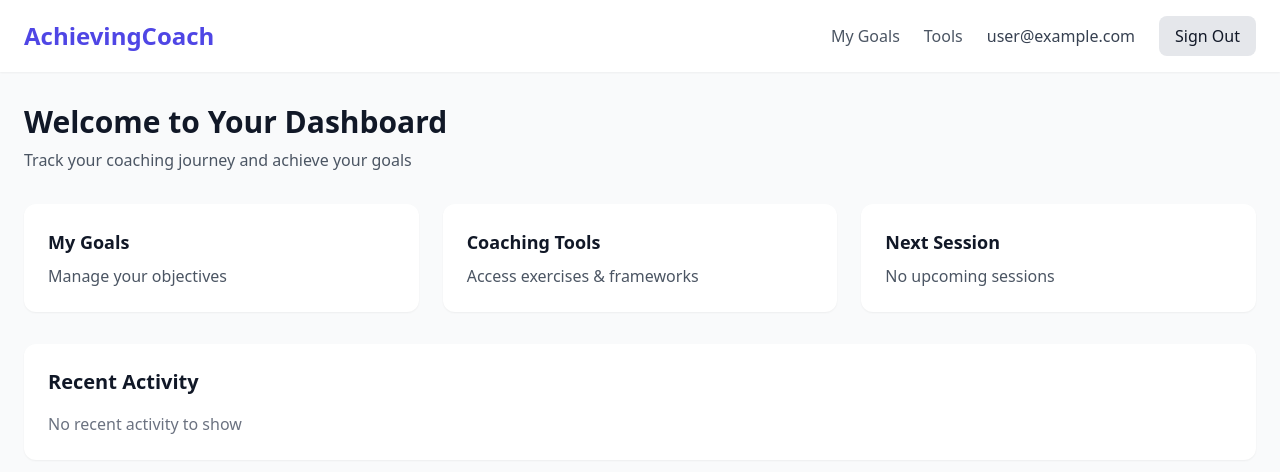
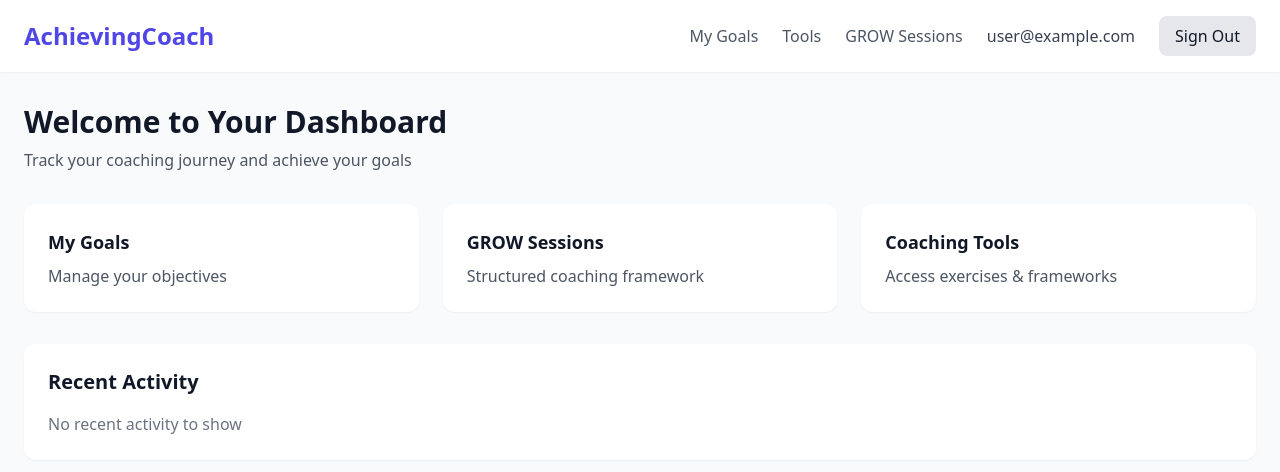
Before and after one commit to eduardoandreslobos-sys/achieving-coach, a Next.js app in the folder frontend/: page /dashboard in a window 1280 px wide. Shown: the top 472 px of the page. Built offline with nearby package versions, Linux system fonts and the light colour scheme; no server answers; sample sign-in values are in the browser's storage.

Commit message:
feat: Add navigation links for GROW Model Worksheet
- Added GROW Sessions link to dashboard navigation
- Added GROW Sessions card in dashboard grid
- Fixed tools page to link correctly to /grow-worksheet
- All navigation now points to correct GROW Model route

```diff
--- a/frontend/src/app/(dashboard)/dashboard/page.tsx
+++ b/frontend/src/app/(dashboard)/dashboard/page.tsx
@@ -1,5 +1,4 @@
 'use client';
-
 import { useEffect, useState } from 'react';
 import { useRouter } from 'next/navigation';
 import { onAuthStateChanged, signOut } from 'firebase/auth';
@@ -54,6 +53,9 @@ export default function DashboardPage() {
               <Link href="/tools" className="text-gray-600 hover:text-primary-600 font-medium">
                 Tools
               </Link>
+              <Link href="/grow-worksheet" className="text-gray-600 hover:text-primary-600 font-medium">
+                GROW Sessions
+              </Link>
               <span className="text-gray-700">{user?.email}</span>
               <button
                 onClick={handleSignOut}
@@ -81,14 +83,16 @@ export default function DashboardPage() {
             <h3 className="text-lg font-semibold mb-2">My Goals</h3>
             <p className="text-gray-600">Manage your objectives</p>
           </Link>
+
+          <Link href="/grow-worksheet" className="bg-white p-6 rounded-xl shadow-sm hover:shadow-md transition-shadow">
+            <h3 className="text-lg font-semibold mb-2">GROW Sessions</h3>
+            <p className="text-gray-600">Structured coaching framework</p>
+          </Link>
+
           <Link href="/tools" className="bg-white p-6 rounded-xl shadow-sm hover:shadow-md transition-shadow">
             <h3 className="text-lg font-semibold mb-2">Coaching Tools</h3>
             <p className="text-gray-600">Access exercises & frameworks</p>
           </Link>
-          <div className="bg-white p-6 rounded-xl shadow-sm">
-            <h3 className="text-lg font-semibold mb-2">Next Session</h3>
-            <p className="text-gray-600">No upcoming sessions</p>
-          </div>
         </div>
 
         <div className="bg-white rounded-xl shadow-sm p-6">
--- a/frontend/src/app/(dashboard)/tools/page.tsx
+++ b/frontend/src/app/(dashboard)/tools/page.tsx
@@ -1,5 +1,4 @@
 'use client';
-
 import { useEffect, useState } from 'react';
 import { useRouter } from 'next/navigation';
 import { onAuthStateChanged } from 'firebase/auth';
@@ -13,6 +12,7 @@ const TOOLS = [
     description: 'Visualize and assess balance across key life areas',
     category: 'Self-Assessment',
     icon: '🎯',
+    href: '/tools/wheel-of-life',
   },
   {
     id: 'grow-model',
@@ -20,6 +20,7 @@ const TOOLS = [
     description: 'Goal, Reality, Options, Will - structured coaching framework',
     category: 'Goal Setting',
     icon: '📈',
+    href: '/grow-worksheet',
   },
   {
     id: 'values-clarification',
@@ -27,6 +28,7 @@ const TOOLS = [
     description: 'Identify and prioritize your core values',
     category: 'Self-Discovery',
     icon: '💎',
+    href: '/tools/values-clarification',
   },
   {
     id: 'habit-loop',
@@ -34,6 +36,7 @@ const TOOLS = [
     description: 'Break down habits into cue, routine, and reward',
     category: 'Behavior Change',
     icon: '🔄',
+    href: '/tools/habit-loop',
   },
 ];
 
@@ -72,6 +75,7 @@ export default function ToolsPage() {
             <div className="flex items-center gap-6">
               <Link href="/dashboard" className="text-gray-600 hover:text-primary-600">Dashboard</Link>
               <Link href="/goals" className="text-gray-600 hover:text-primary-600">My Goals</Link>
+              <Link href="/grow-worksheet" className="text-gray-600 hover:text-primary-600">GROW Sessions</Link>
               <span className="text-gray-700">{user?.email}</span>
             </div>
           </div>
@@ -90,7 +94,7 @@ export default function ToolsPage() {
           {TOOLS.map((tool) => (
             <Link
               key={tool.id}
-              href={`/tools/${tool.id}`}
+              href={tool.href}
               className="bg-white rounded-xl shadow-sm p-6 hover:shadow-md transition-shadow"
             >
               <div className="flex items-start gap-4">
```
